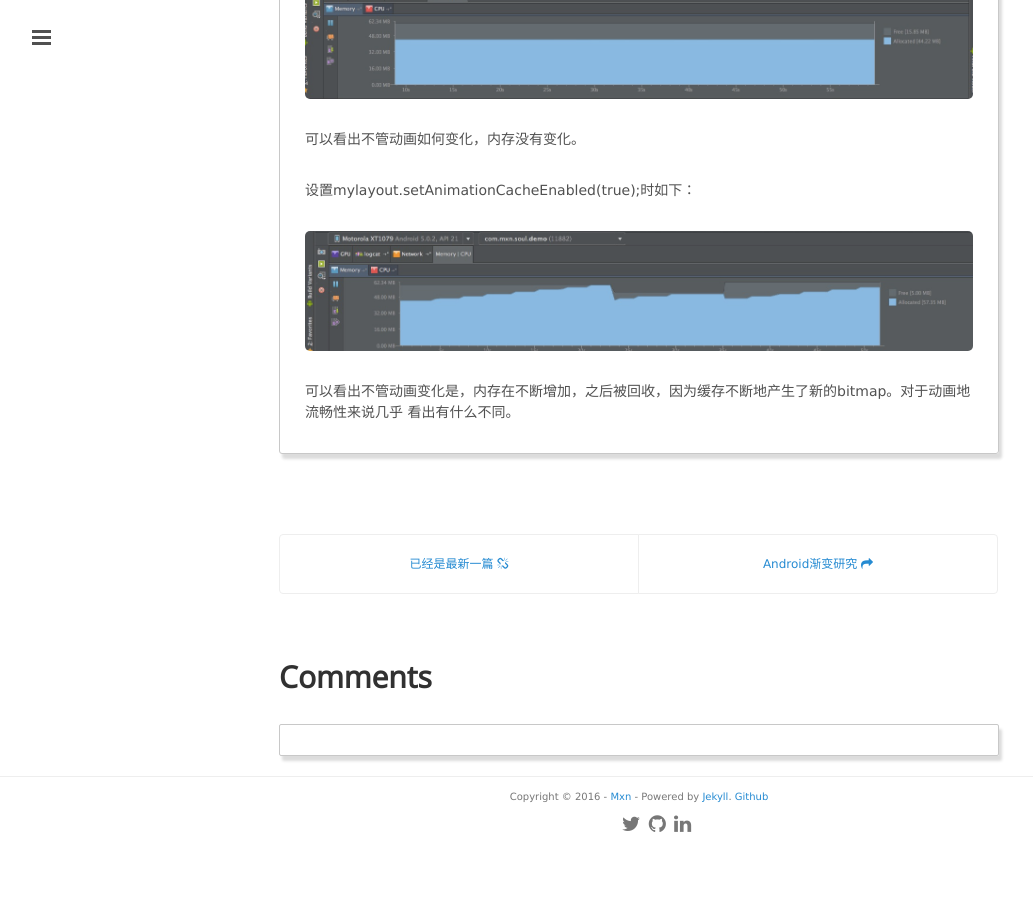
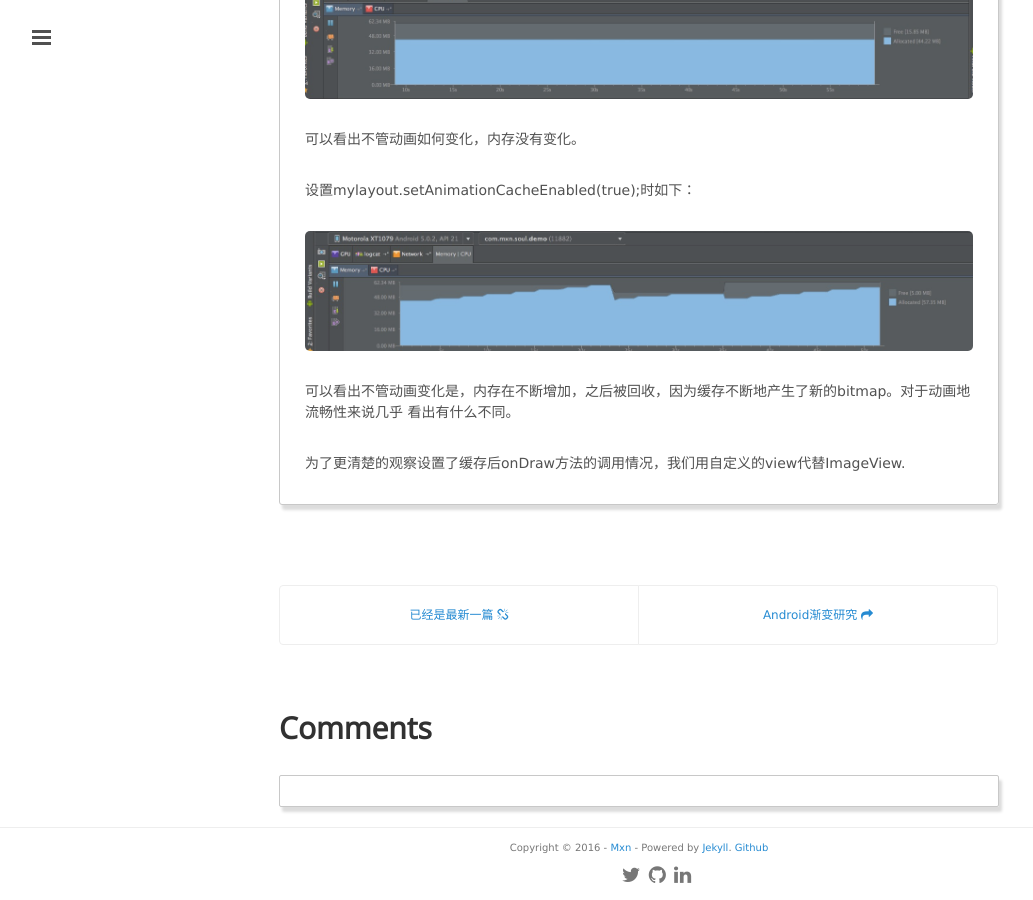
Before and after one commit to mxn21/mxn21.github.io, a Jekyll site: the page built from _posts/2016-1-5-DrawingCache解析.md, in a window 1280 px wide and 900 px high, scrolled down 11839 px. Shown: the whole window, without its empty margins (1-1034 px from the left). Built offline with Jekyll 4.4.1, drawn with Linux system fonts in a browser that asks for light colours; Markdown is read by kramdown in place of the engine named in the settings; comment, search, counter and statistics services are not loaded; before the commit the page ends 12688 px from its top, so only the background shows below that.

Commit message:
32432432

```diff
--- a/_posts/2016-1-5-DrawingCache解析.md
+++ b/_posts/2016-1-5-DrawingCache解析.md
@@ -446,3 +446,5 @@
 
 可以看出不管动画变化是，内存在不断增加，之后被回收，因为缓存不断地产生了新的bitmap。对于动画地流畅性来说几乎
 看出有什么不同。
+
+为了更清楚的观察设置了缓存后onDraw方法的调用情况，我们用自定义的view代替ImageView.
```
